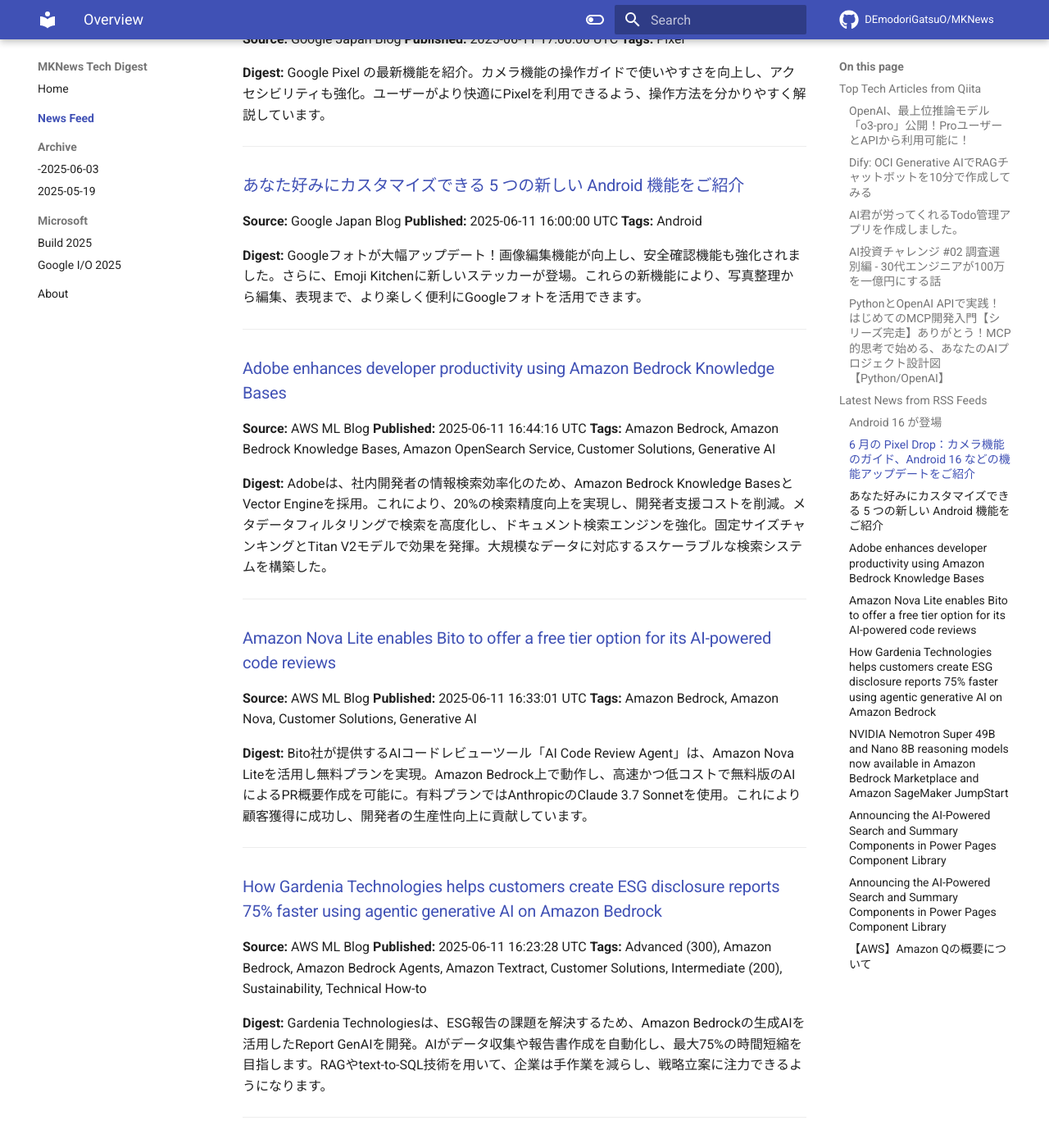
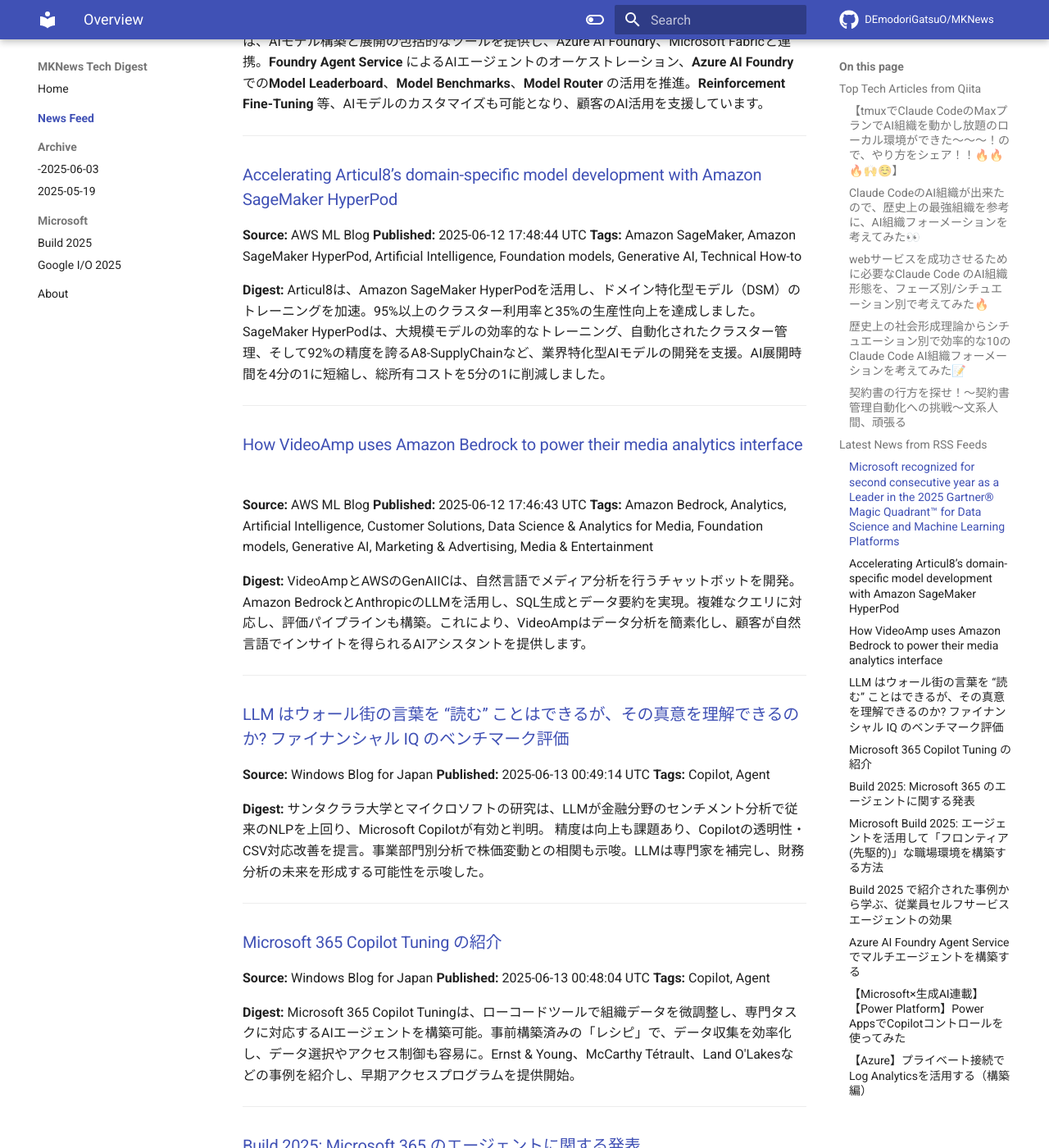
Before and after one commit to DEmodoriGatsuO/MKNews, an MkDocs documentation site: the page built from docs/news/index.md, in a window 1280 px wide and 1400 px high, scrolled down 1913 px. Shown: the whole window at 82% size. Built offline with MkDocs 1.6.1 and Material for MkDocs 9.7.7, drawn with Linux system fonts in a browser that asks for light colours; comment, search, counter and statistics services are not loaded; some of the changed text lies outside the part shown.

Commit message:
Automated AI Tech Digest - 2025-06-13

```diff
--- a/docs/news/index.md
+++ b/docs/news/index.md
@@ -1,156 +1,168 @@
-# AI Tech Trends Digest (2025-06-12)
+# AI Tech Trends Digest (2025-06-13)
 
 
 ## Top Tech Articles from Qiita
 
 
-### [OpenAI、最上位推論モデル「o3-pro」公開！ProユーザーとAPIから利用可能に！](https://qiita.com/ryosuke_ohori/items/359750938f984a6ff5e0)
-**Published:** 2025-06-11 09:39:57 UTC
-**Likes:** 8
-**Tags:** Python, AI, OpenAI, ChatGPT, LLM
+### [【tmuxでClaude CodeのMaxプランでAI組織を動かし放題のローカル環境ができた〜〜〜！ので、やり方をシェア！！🔥🔥🔥🙌☺️】](https://qiita.com/akira_funakoshi/items/9f6c6605e925a88b9ac5)
+**Published:** 2025-06-12 17:00:48 UTC
+**Likes:** 19
+**Tags:** tmux, Claude, AIエージェント, ClaudeCode, AI組織
 
 **Digest:**
-OpenAIの最新モデル「o3-pro」は、深い推論を重視したマルチモーダルモデル。20万トークンのコンテキストウィンドウとAPI連携ツールが特徴で、長い企画書やコード生成に有効です。RLによる学習で推論能力を高め、旧モデル比で約87%値下げも、コストは高め。APIアクセス可能で、複雑ビジネスロジック、コード生成、学術論文補助などに適しています。
+AI組織で開発するシステムを構築し、環境構築方法を解説。複数のAIが分業し、社長AI、マネージャーAI、作業者AIが協力して開発を進めます。GitHubリポジトリからコードをクローンし、tmuxやClaude Code CLIをインストール後、スクリプトを実行してAIチームを起動。指示を入力すると、AIが各役割をこなし、最終的にアプリが完成します。
 
 ---
 
-### [Dify: OCI Generative AIでRAGチャットボットを10分で作成してみる](https://qiita.com/yushibat/items/a661c29e8640224a7681)
-**Published:** 2025-06-12 02:36:04 UTC
-**Likes:** 5
-**Tags:** oracle, AI, oci, LLM, Dify
+### [Claude CodeのAI組織が出来たので、歴史上の最強組織を参考に、AI組織フォーメーションを考えてみた👀](https://qiita.com/akira_funakoshi/items/756202bff0688411c4c5)
+**Published:** 2025-06-12 17:16:41 UTC
+**Likes:** 8
+**Tags:** AI, Claude, AIエージェント, ClaudeCode, AI組織
 
 **Digest:**
-Difyを使って、10分でRAGチャットボットを構築する方法を紹介。まず、チャットボットアプリを作成し、OCI Generative AIを利用できるようLLMを設定。APIキー設定後、ナレッジベースにドキュメントを登録し、チャットボットで参照するように設定します。最後にプロンプトを設定し、アプリを実行すると、登録ドキュメントを参照するチャットボットが完成します。
+AI組織の効率的運用を歴史上のチームを参考に考察。ローマ軍団型は標準化と自律性、モンゴル帝国型は機動力、ハンザ同盟型は連携、各AIの特性を活かす。新規案件獲得はヴェネツィア式、要件定義はサイバー・イエズス会式、実装はデジタル遊牧帝国式など、状況に応じたAI組織フォーメーションの使い分けを提唱。
 
 ---
 
-### [AI君が労ってくれるTodo管理アプリを作成しました。](https://qiita.com/07191970t/items/7634b8d64875a56cd37a)
-**Published:** 2025-06-11 15:31:35 UTC
-**Likes:** 4
-**Tags:** codepen, Gemini, ChatGPT, Dify
+### [webサービスを成功させるために必要なClaude Code のAI組織形態を、フェーズ別/シチュエーション別で考えてみた🔥](https://qiita.com/akira_funakoshi/items/a67be1f2acbb32e6ec36)
+**Published:** 2025-06-12 18:24:21 UTC
+**Likes:** 2
+**Tags:** AI, Claude, AI駆動開発, ClaudeCode
 
 **Digest:**
-小売業のtakuma氏が、多忙な業務を効率化するため、**ChatGPT**と**Dify**を活用した**Todo管理アプリ**を開発。ChatGPTでプロトタイプを**簡単**に作成し、Dify連携でAIによるタスク優先度指示機能を追加。**HTMLファイル**で動作させ、AIが労いの言葉を添えて上位5件を表示。今後はUI改善やプロンプト設計を深化させ、新たな**チャレンジ**を続ける。
+AI組織フォーメーションについて、あきらパパが歴史上の組織論を参考に考察。Claude Code MaxプランでAIインスタンスを動かし、0からWebサービス成功を目指す。アイデア検証、MVP開発、グロース、スケールと、フェーズごとの最適な組織形態を提言。人間はビジョン設定等に注力し、AIをパートナーとして活用。
 
 ---
 
-### [AI投資チャレンジ #02 調査選別編 - 30代エンジニアが100万を一億円にする話](https://qiita.com/aug/items/5bbc2d51d65490c0506a)
-**Published:** 2025-06-11 11:31:40 UTC
+### [歴史上の社会形成理論からシチュエーション別で効率的な10のClaude Code AI組織フォーメーションを考えてみた📝](https://qiita.com/akira_funakoshi/items/3b4b5f8644c5e6e12bae)
+**Published:** 2025-06-12 17:35:46 UTC
 **Likes:** 2
-**Tags:** ポエム, AI, 生成AI, Claude, DeepResearch
+**Tags:** AI, Claude, AIエージェント, ClaudeCode, AI組織
 
 **Digest:**
-100万円を1億円にするAI投資チャレンジの第2話。スクリーニングで選ばれた福田組（1899）をClaude Codeで分析し、ネットキャッシュ比率1.77、37年勤続の社長、120年の歴史などを評価。AIの助言と自身の判断で新NISA成長投資枠を活用し、3〜5年の長期保有へ。誠実さなど価値観も重視し、AIとの協働による投資の可能性を探る。
+AI組織の社会形成モデルを提唱。モンテスキューの三権分立に着想を得て、AI三権分立やデジタル社会契約型など10種のモデルを提示。各モデルは、ガバナンス、顧客対応、リソース配分、スキル開発など、システム開発現場の10の状況に適用可能。多拠点開発やプロジェクト対立への活用も示唆。
 
 ---
 
-### [PythonとOpenAI APIで実践！はじめてのMCP開発入門【シリーズ完走】ありがとう！MCP的思考で始める、あなたのAIプロジェクト設計図【Python/OpenAI】](https://qiita.com/QueryPie/items/9f9881accd83762ef5c9)
-**Published:** 2025-06-11 16:19:42 UTC
-**Likes:** 1
-**Tags:** Python, AI, MCP, LLM, ModelContextProtocol
+### [契約書の行方を探せ！～契約書管理自動化への挑戦～文系人間、頑張る](https://qiita.com/fyuatan64/items/70cde67275582c75a4b9)
+**Published:** 2025-06-12 14:44:23 UTC
+**Likes:** 2
+**Tags:** OpenAI, #ProtoOut, ChatGPT, #自動化ツールっぽい, ＃契約書管理
 
 **Digest:**
-「PythonとOpenAI API」開発入門の最終回。20回の連載で学んだ「MCP的思考」を軸に、LLM時代の開発姿勢を解説。**コンテキスト重視**、AIをコンポーネントとして扱い、反復的なチューニングを重視。**MCP（モデルコンテキストプロトコル）**を基盤に、設計図やアイデア例も提示。旅の終わりは創造の始まり、**Vision API**活用など、更なる学習も促しています。
+北の国のやまぴ氏による、リベート契約書の処理進捗管理自動化への挑戦。紙媒体の契約書管理に課題を感じ、Make、ChatGPT、スプレッドシート等を活用し、メール通知機能と進捗状況可視化を目指す。OpenAIとMicrosoft 365を連携、メール送信と「済」フラグ付与に成功。反省点とチャットボットへの更なる挑戦を語る。
 
 ---
 
 ## Latest News from RSS Feeds
 
 
-### [Android 16 が登場](https://blog.google/intl/ja-jp/products/android-chrome-play/android-16/)
-**Source:** Google Japan Blog
-**Published:** 2025-06-11 17:00:00 UTC
-**Tags:** Android
+### [Microsoft recognized for second consecutive year as a Leader in the 2025 Gartner® Magic Quadrant™ for Data Science and Machine Learning Platforms](https://azure.microsoft.com/en-us/blog/microsoft-recognized-for-second-consecutive-year-as-a-leader-in-the-2025-gartner-magic-quadrant-for-data-science-and-machine-learning-platforms/)
+**Source:** Azure AI Blog
+**Published:** 2025-06-12 16:30:00 UTC
+**Tags:** AI + machine learning, Internet of things, Gartner® Magic Quadrant™
 
 **Digest:**
-新機能満載！洗練された**通知機能**や作業効率を高める**マルチタスクツール**が登場。さらに、**補聴器サポート**も強化され、より快適な利用が可能になりました。ぜひこれらの新機能を体験して、日々の作業をよりスムーズに進めましょう。
+Microsoftが2025年Gartner Magic Quadrantでリーダーに選出。Azure Machine Learningは、AIモデル構築と展開の包括的なツールを提供し、Azure AI Foundry、Microsoft Fabricと連携。**Foundry Agent Service** によるAIエージェントのオーケストレーション、**Azure AI Foundry** での**Model Leaderboard**、**Model Benchmarks**、**Model Router** の活用を推進。**Reinforcement Fine-Tuning** 等、AIモデルのカスタマイズも可能となり、顧客のAI活用を支援しています。
 
 ---
 
-### [6 月の Pixel Drop：カメラ機能のガイド、Android 16 などの機能アップデートをご紹介](https://blog.google/intl/ja-jp/products/devices-services/pixel-drop-june-2025/)
-**Source:** Google Japan Blog
-**Published:** 2025-06-11 17:00:00 UTC
-**Tags:** Pixel
+### [Accelerating Articul8’s domain-specific model development with Amazon SageMaker HyperPod](https://aws.amazon.com/blogs/machine-learning/accelerating-articul8s-domain-specific-model-development-with-amazon-sagemaker-hyperpod/)
+**Source:** AWS ML Blog
+**Published:** 2025-06-12 17:48:44 UTC
+**Tags:** Amazon SageMaker, Amazon SageMaker HyperPod, Artificial Intelligence, Foundation models, Generative AI, Technical How-to
 
 **Digest:**
-Google Pixel の最新機能を紹介。カメラ機能の操作ガイドで使いやすさを向上し、アクセシビリティも強化。ユーザーがより快適にPixelを利用できるよう、操作方法を分かりやすく解説しています。
+Articul8は、Amazon SageMaker HyperPodを活用し、ドメイン特化型モデル（DSM）のトレーニングを加速。95%以上のクラスター利用率と35%の生産性向上を達成しました。SageMaker HyperPodは、大規模モデルの効率的なトレーニング、自動化されたクラスター管理、そして92%の精度を誇るA8-SupplyChainなど、業界特化型AIモデルの開発を支援。AI展開時間を4分の1に短縮し、総所有コストを5分の1に削減しました。
 
 ---
 
-### [あなた好みにカスタマイズできる 5 つの新しい Android 機能をご紹介](https://blog.google/intl/ja-jp/products/android-chrome-play/new-android-features-june-2025/)
-**Source:** Google Japan Blog
-**Published:** 2025-06-11 16:00:00 UTC
-**Tags:** Android
+### [How VideoAmp uses Amazon Bedrock to power their media analytics interface](https://aws.amazon.com/blogs/machine-learning/how-videoamp-uses-amazon-bedrock-to-power-their-media-analytics-interface/)
+**Source:** AWS ML Blog
+**Published:** 2025-06-12 17:46:43 UTC
+**Tags:** Amazon Bedrock, Analytics, Artificial Intelligence, Customer Solutions, Data Science & Analytics for Media, Foundation models, Generative AI, Marketing & Advertising, Media & Entertainment
 
 **Digest:**
-Googleフォトが大幅アップデート！画像編集機能が向上し、安全確認機能も強化されました。さらに、Emoji Kitchenに新しいステッカーが登場。これらの新機能により、写真整理から編集、表現まで、より楽しく便利にGoogleフォトを活用できます。
+VideoAmpとAWSのGenAIICは、自然言語でメディア分析を行うチャットボットを開発。Amazon BedrockとAnthropicのLLMを活用し、SQL生成とデータ要約を実現。複雑なクエリに対応し、評価パイプラインも構築。これにより、VideoAmpはデータ分析を簡素化し、顧客が自然言語でインサイトを得られるAIアシスタントを提供します。
 
 ---
 
-### [Adobe enhances developer productivity using Amazon Bedrock Knowledge Bases](https://aws.amazon.com/blogs/machine-learning/adobe-enhances-developer-productivity-using-amazon-bedrock-knowledge-bases/)
-**Source:** AWS ML Blog
-**Published:** 2025-06-11 16:44:16 UTC
-**Tags:** Amazon Bedrock, Amazon Bedrock Knowledge Bases, Amazon OpenSearch Service, Customer Solutions, Generative AI
+### [LLM はウォール街の言葉を “読む” ことはできるが、その真意を理解できるのか? ファイナンシャル IQ のベンチマーク評価](https://blogs.windows.com/japan/2025/06/13/llms-can-read-but-can-they-understand-wall-street-benchmarking-their-financial-i/)
+**Source:** Windows Blog for Japan
+**Published:** 2025-06-13 00:49:14 UTC
+**Tags:** Copilot, Agent
 
 **Digest:**
-Adobeは、社内開発者の情報検索効率化のため、Amazon Bedrock Knowledge BasesとVector Engineを採用。これにより、20%の検索精度向上を実現し、開発者支援コストを削減。メタデータフィルタリングで検索を高度化し、ドキュメント検索エンジンを強化。固定サイズチャンキングとTitan V2モデルで効果を発揮。大規模なデータに対応するスケーラブルな検索システムを構築した。
+サンタクララ大学とマイクロソフトの研究は、LLMが金融分野のセンチメント分析で従来のNLPを上回り、Microsoft Copilotが有効と判明。  精度は向上も課題あり、Copilotの透明性・CSV対応改善を提言。事業部門別分析で株価変動との相関も示唆。LLMは専門家を補完し、財務分析の未来を形成する可能性を示唆した。
 
 ---
 
-### [Amazon Nova Lite enables Bito to offer a free tier option for its AI-powered code reviews](https://aws.amazon.com/blogs/machine-learning/amazon-nova-lite-enables-bito-to-offer-a-free-tier-option-for-its-ai-powered-code-reviews/)
-**Source:** AWS ML Blog
-**Published:** 2025-06-11 16:33:01 UTC
-**Tags:** Amazon Bedrock, Amazon Nova, Customer Solutions, Generative AI
+### [Microsoft 365 Copilot Tuning の紹介](https://blogs.windows.com/japan/2025/06/13/introducing-microsoft-365-copilot-tuning/)
+**Source:** Windows Blog for Japan
+**Published:** 2025-06-13 00:48:04 UTC
+**Tags:** Copilot, Agent
 
 **Digest:**
-Bito社が提供するAIコードレビューツール「AI Code Review Agent」は、Amazon Nova Liteを活用し無料プランを実現。Amazon Bedrock上で動作し、高速かつ低コストで無料版のAIによるPR概要作成を可能に。有料プランではAnthropicのClaude 3.7 Sonnetを使用。これにより顧客獲得に成功し、開発者の生産性向上に貢献しています。
+Microsoft 365 Copilot Tuningは、ローコードツールで組織データを微調整し、専門タスクに対応するAIエージェントを構築可能。事前構築済みの「レシピ」で、データ収集を効率化し、データ選択やアクセス制御も容易に。Ernst & Young、McCarthy Tétrault、Land O'Lakesなどの事例を紹介し、早期アクセスプログラムを提供開始。
 
 ---
 
-### [How Gardenia Technologies helps customers create ESG disclosure reports 75% faster using agentic generative AI on Amazon Bedrock](https://aws.amazon.com/blogs/machine-learning/how-gardenia-technologies-helps-customers-create-esg-disclosure-reports-75-faster-using-agentic-generative-ai-on-amazon-bedrock/)
-**Source:** AWS ML Blog
-**Published:** 2025-06-11 16:23:28 UTC
-**Tags:** Advanced (300), Amazon Bedrock, Amazon Bedrock Agents, Amazon Textract, Customer Solutions, Intermediate (200), Sustainability, Technical How-to
+### [Build 2025: Microsoft 365 のエージェントに関する発表](https://blogs.windows.com/japan/2025/06/13/build-2025-agents-in-microsoft-365-announcements/)
+**Source:** Windows Blog for Japan
+**Published:** 2025-06-13 00:46:44 UTC
+**Tags:** Copilot, Agent
 
 **Digest:**
-Gardenia Technologiesは、ESG報告の課題を解決するため、Amazon Bedrockの生成AIを活用したReport GenAIを開発。AIがデータ収集や報告書作成を自動化し、最大75%の時間短縮を目指します。RAGやtext-to-SQL技術を用いて、企業は手作業を減らし、戦略立案に注力できるようになります。
+Microsoft 365 Copilot Wave 2 Spring リリース発表に基づき、エージェントストアが一般提供開始。Copilot ChatでResearcherエージェント等を利用可能。6月には従業員セルフサービスエージェントとSkillsエージェントが提供開始予定。従業員セルフサービスは人事やIT関連タスクを簡素化、Skillsエージェントは専門知識を評価し、組織の人材計画に役立ちます。
 
 ---
 
-### [NVIDIA Nemotron Super 49B and Nano 8B reasoning models now available in Amazon Bedrock Marketplace and Amazon SageMaker JumpStart](https://aws.amazon.com/blogs/machine-learning/nvidia-nemotron-super-49b-and-nano-8b-reasoning-models-now-available-in-amazon-bedrock-marketplace-and-amazon-sagemaker-jumpstart/)
-**Source:** AWS ML Blog
-**Published:** 2025-06-11 12:00:51 UTC
-**Tags:** Amazon Bedrock, Amazon Machine Learning, Amazon SageMaker JumpStart, Announcements
+### [Microsoft Build 2025: エージェントを活用して「フロンティア (先駆的)」な職場環境を構築する方法](https://blogs.windows.com/japan/2025/06/13/microsoft-build-2025-how-to-create-a-frontier-workplace-powered-by-agents/)
+**Source:** Windows Blog for Japan
+**Published:** 2025-06-13 00:44:53 UTC
+**Tags:** Copilot, Agent
 
 **Digest:**
-NVIDIAのLlama 3.3 Nemotron Super 49B V1とLlama 3.1 Nemotron Nano 8B V1が、Amazon Bedrock MarketplaceとSageMaker JumpStartで利用可能になりました。これらの推論モデルは、RAGやツール呼び出しなどのタスク向けに最適化されており、AWS上で生成AIの構築・実験・スケーリングを支援します。Bedrock Marketplaceでは、NVIDIA NIMを活用し簡単にデプロイできます。
+Microsoft Build 2025 で、マイクロソフトは人とAIエージェント協働の新たなビジョンを発表。フロンティア企業は、AI、オンデマンドインテリジェンス、チームを重視。Microsoft 365 CopilotのCopilot Chatやエージェントストアが登場し、Copilot Tuning機能でLLMをトレーニング可能に。Copilot Analyticsでパフォーマンス測定も。事例として、GMやHolland Americaなど、多くの企業がCopilotを活用。
 
 ---
 
-### [Announcing the AI-Powered Search and Summary Components in Power Pages Component Library](https://www.microsoft.com/en-us/power-platform/blog/power-pages/announcing-the-ai-powered-search-and-summary-components-in-power-pages-component-library/)
-**Source:** Microsoft Power Automate Blog
-**Published:** 2025-06-11 12:30:46 UTC
+### [Build 2025 で紹介された事例から学ぶ、従業員セルフサービス エージェントの効果](https://blogs.windows.com/japan/2025/06/13/learn-more-about-the-employee-self-service-agent-from-customers-and-partners-at/)
+**Source:** Windows Blog for Japan
+**Published:** 2025-06-13 00:42:33 UTC
+**Tags:** Copilot, Agent
 
 **Digest:**
-Power Pagesのコンポーネントライブラリに、AIを活用した検索と要約コンポーネントが追加されました。これにより、開発者はジェネレーティブAI機能を簡単にドラッグ&ドロップできます。検索コンポーネントは自然言語で検索し、要約表示か検索結果ページへ誘導。要約コンポーネントはOData URLからページ内容を簡潔に表示し、ユーザーの理解とエンゲージメントを向上させます。フィードバックをお待ちしています。
+2025年、Microsoft 365 Copilotに搭載される「従業員セルフサービスエージェント」が、人事・ITサービスを革新。AIを活用し、SharePoint、Workday、ServiceNowなどと連携、情報提供やタスク遂行を支援。  従業員の自己解決を促進し、人事・IT部門の負荷を軽減。24時間365日利用可能で、福利厚生やスキル習得にも対応予定。
 
 ---
 
-### [Announcing the AI-Powered Search and Summary Components in Power Pages Component Library](https://www.microsoft.com/en-us/power-platform/blog/power-pages/announcing-the-ai-powered-search-and-summary-components-in-power-pages-component-library/)
-**Source:** Microsoft Power Platform Blog
-**Published:** 2025-06-11 12:30:46 UTC
+### [Azure AI Foundry Agent Serviceでマルチエージェントを構築する](https://blog.jbs.co.jp/entry/2025/06/13/135008)
+**Source:** JBS Blog
+**Published:** 2025-06-13 04:50:08 UTC
+**Tags:** AI, Azure AI Foundry, Azure AI Foundry Agent Service, マルチエージェント, LLM, Azure OpenAI
 
 **Digest:**
-Power Pagesのコンポーネントライブラリに、AIを活用した「検索」と「要約」コンポーネントが追加されました。自然言語検索でページ内要約表示や、検索結果ページへのリダイレクトが可能に。また、ページコンテンツの要約を生成し表示する「要約」コンポーネントも利用できます。これにより、開発者はAI機能を簡単に組み込み、ユーザーエンゲージメント向上を図れます。
+Azure AI Foundry Agent Service で、シングルエージェントに加えてマルチエージェントの実装方法が紹介されています。 Python 3.11.9 と azure-ai-projects 1.0.0b11 を実行環境とし、Azure AI Foundry Agent Service の環境セットアップとエージェント作成の事前準備が必要です。 Azure AI アカウント所有者のアクセス許可が求められます。
 
 ---
 
-### [【AWS】Amazon Qの概要について](https://blog.jbs.co.jp/entry/2025/06/12/085707)
+### [【Microsoft×生成AI連載】【Power Platform】Power AppsでCopilotコントロールを使ってみた](https://blog.jbs.co.jp/entry/2025/06/13/085807)
 **Source:** JBS Blog
-**Published:** 2025-06-11 23:57:07 UTC
-**Tags:** AWS, Amazon Q
+**Published:** 2025-06-12 23:58:07 UTC
+**Tags:** Copilot, Microsoft Copilot, Microsoft 365 Copilot, Microsoft×生成AI連載, 生成AI, Power Apps
 
 **Digest:**
-AWSの「Amazon Q」について、その概要を解説します。Amazon Qは、生成AIを活用した対話型アシスタントで、様々な業務を効率化します。ドキュメント検索やコード生成、チャットボット機能などが特徴で、AWS環境における課題解決を強力に支援します。
+Power Apps の新機能、Copilotと「Copilotの回答」コントロールについて解説しています。Copilotは、AIを活用してアプリ開発を支援し、より迅速で効率的なものにします。「Copilotの回答」コントロールは、対話形式で情報を提供し、ユーザーエクスペリエンスを向上させることが期待されています。
 
 ---
+
+### [【Azure】プライベート接続でLog Analyticsを活用する（構築編）](https://blog.jbs.co.jp/entry/2025/06/12/170836)
+**Source:** JBS Blog
+**Published:** 2025-06-12 08:08:36 UTC
+**Tags:** Azure, Azure Monitor, AMPLS, Azure Log Analytics, Microsoft
+
+**Digest:**
+前回に続き、Azure Monitor Private Link Scope (AMPLS) 設定手順を解説。Log Analyticsをプライベート接続で利用するため、AMPLS、プライベートエンドポイント、データ収集エンドポイント、データ収集ルール(DCR)を作成します。手順に沿ってこれらのリソースを構築し、Azure Monitorの安全な利用を実現します。
+
+---
```
